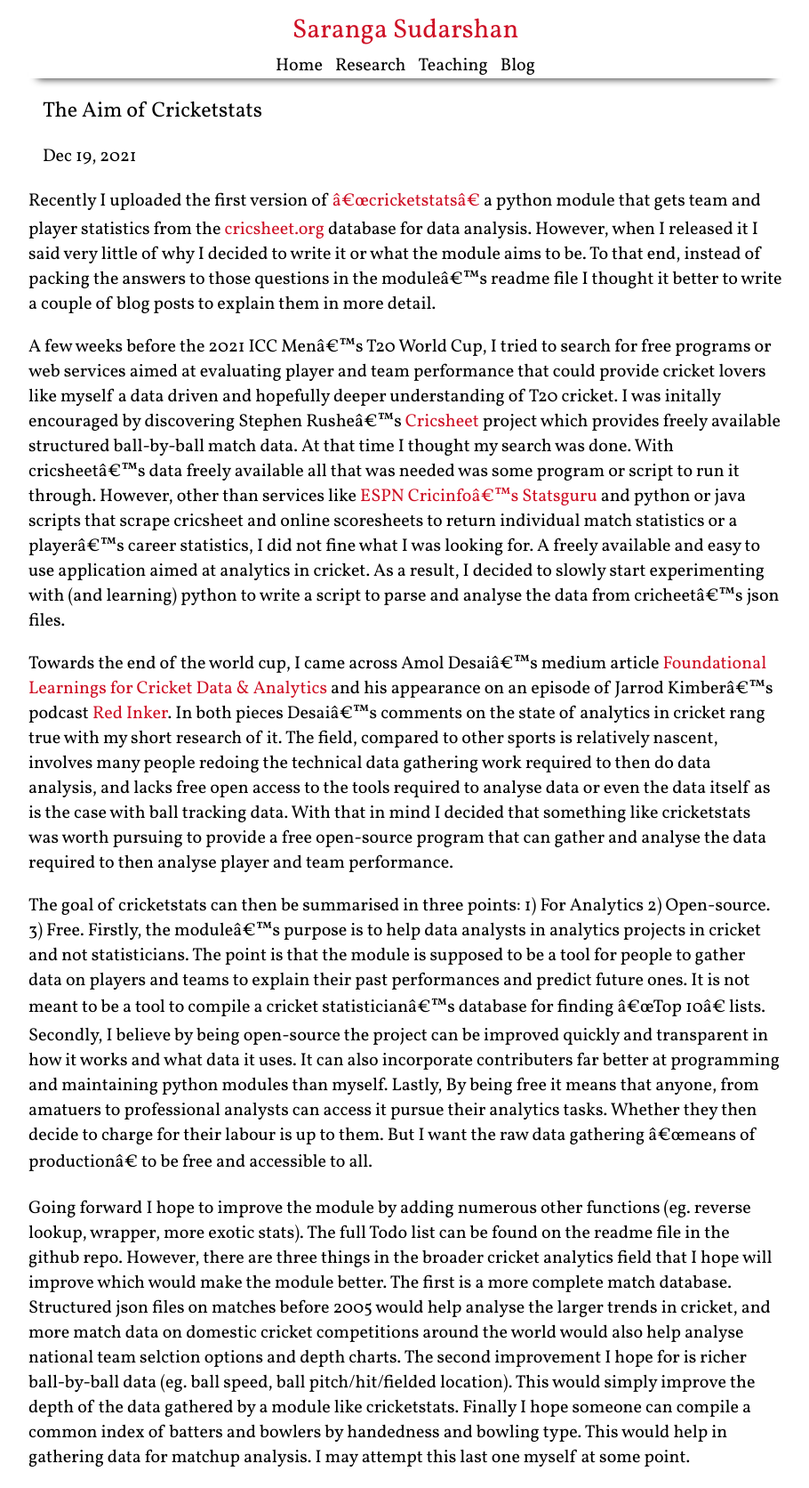
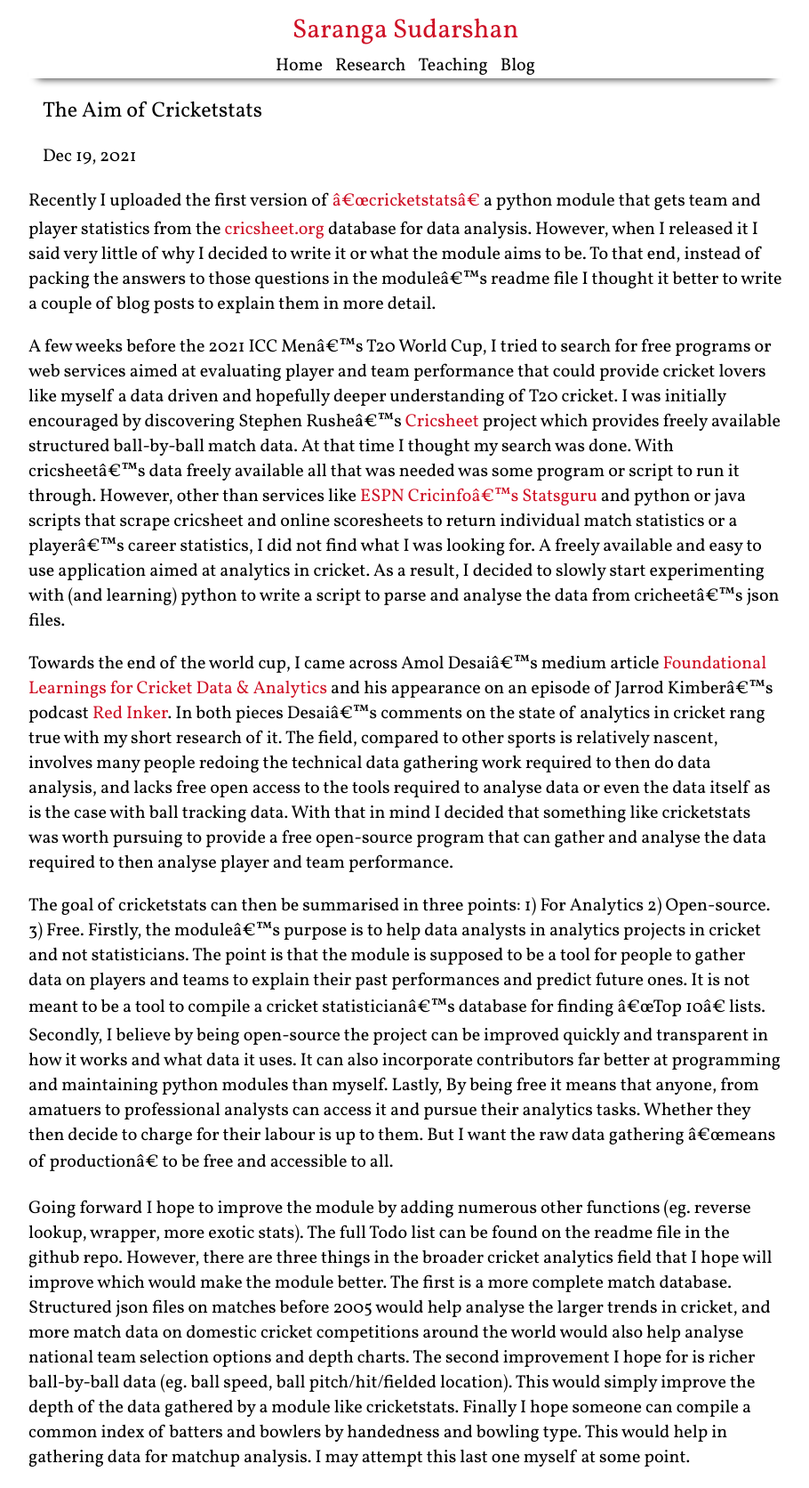
Before and after one commit to nsaranga/saranga.github.io, a Jekyll site: the page built from _posts/2021-12-19-TheAimOfCricketstats.md, in a window 1280 px wide. Shown: the whole page at 89% size, without its empty margins (184-1094 px from the left). Built offline with Jekyll 4.4.1, drawn with Linux system fonts in a browser that asks for light colours.

Commit message:
spelling

```diff
--- a/_posts/2021-12-19-TheAimOfCricketstats.md
+++ b/_posts/2021-12-19-TheAimOfCricketstats.md
@@ -6,10 +6,10 @@ categories: cricket
 ---
 Recently I uploaded the first version of ["cricketstats"](https://github.com/nsaranga/cricketstats) a python module that gets team and player statistics from the [cricsheet.org](https://cricsheet.org/) database for data analysis. However, when I released it I said very little of why I decided to write it or what the module aims to be. To that end, instead of packing the answers to those questions in the module's readme file I thought it better to write a couple of blog posts to explain them in more detail.
 
-A few weeks before the 2021 ICC Men's T20 World Cup, I tried to search for free programs or web services aimed at evaluating player and team performance that could provide cricket lovers like myself a data driven and hopefully deeper understanding of T20 cricket. I was initally encouraged by discovering Stephen Rushe's [Cricsheet](https://cricsheet.org/) project which provides freely available structured ball-by-ball match data. At that time I thought my search was done. With cricsheet's data freely available all that was needed was some program or script to run it through. However, other than services like [ESPN Cricinfo's Statsguru](https://stats.espncricinfo.com/ci/engine/stats/index.html) and python or java scripts that scrape cricsheet and online scoresheets to return individual match statistics or a player's career statistics, I did not fine what I was looking for. A freely available and easy to use application aimed at analytics in cricket. As a result, I decided to slowly start experimenting with (and learning) python to write a script to parse and analyse the data from cricheet's json files.
+A few weeks before the 2021 ICC Men's T20 World Cup, I tried to search for free programs or web services aimed at evaluating player and team performance that could provide cricket lovers like myself a data driven and hopefully deeper understanding of T20 cricket. I was initially encouraged by discovering Stephen Rushe's [Cricsheet](https://cricsheet.org/) project which provides freely available structured ball-by-ball match data. At that time I thought my search was done. With cricsheet's data freely available all that was needed was some program or script to run it through. However, other than services like [ESPN Cricinfo's Statsguru](https://stats.espncricinfo.com/ci/engine/stats/index.html) and python or java scripts that scrape cricsheet and online scoresheets to return individual match statistics or a player's career statistics, I did not find what I was looking for. A freely available and easy to use application aimed at analytics in cricket. As a result, I decided to slowly start experimenting with (and learning) python to write a script to parse and analyse the data from cricheet's json files.
 
 Towards the end of the world cup, I came across Amol Desai's medium article [Foundational Learnings for Cricket Data & Analytics](https://medium.com/boundary-line/foundational-learnings-for-cricket-data-analytics-ff19a06f76d2) and his appearance on an episode of Jarrod Kimber's podcast [Red Inker](https://podcasts.google.com/feed/aHR0cHM6Ly9hbmNob3IuZm0vcy8xNzc1NWJlMC9wb2RjYXN0L3Jzcw/episode/YzViMzMyNTgtZDYwZi00ZmRhLWI2ZWItYjZlMjFmYzQ3ZGQx?sa=X&ved=0CAUQkfYCahgKEwjIoq7vou_0AhUAAAAAHQAAAAAQvgE). In both pieces Desai's comments on the state of analytics in cricket rang true with my short research of it. The field, compared to other sports is relatively nascent, involves many people redoing the technical data gathering work required to then do data analysis, and lacks free open access to the tools required to analyse data or even the data itself as is the case with ball tracking data. With that in mind I decided that something like cricketstats was worth pursuing to provide a free open-source program that can gather and analyse the data required to then analyse player and team performance.
 
-The goal of cricketstats can then be summarised in three points: 1) For Analytics 2) Open-source. 3) Free. Firstly, the module's purpose is to help data analysts in analytics projects in cricket and not statisticians. The point is that the module is supposed to be a tool for people to gather data on players and teams to explain their past performances and predict future ones. It is not meant to be a tool to compile a cricket statistician's database for finding "Top 10" lists. Secondly, I believe by being open-source the project can be improved quickly and transparent in how it works and what data it uses. It can also incorporate contributers far better at programming and maintaining python modules than myself. Lastly, By being free it means that anyone, from amatuers to professional analysts can access it pursue their analytics tasks. Whether they then decide to charge for their labour is up to them. But I want the raw data gathering "means of production" to be free and accessible to all.
+The goal of cricketstats can then be summarised in three points: 1) For Analytics 2) Open-source. 3) Free. Firstly, the module's purpose is to help data analysts in analytics projects in cricket and not statisticians. The point is that the module is supposed to be a tool for people to gather data on players and teams to explain their past performances and predict future ones. It is not meant to be a tool to compile a cricket statistician's database for finding "Top 10" lists. Secondly, I believe by being open-source the project can be improved quickly and transparent in how it works and what data it uses. It can also incorporate contributors far better at programming and maintaining python modules than myself. Lastly, By being free it means that anyone, from amatuers to professional analysts can access it and pursue their analytics tasks. Whether they then decide to charge for their labour is up to them. But I want the raw data gathering "means of production" to be free and accessible to all.
 
-Going forward I hope to improve the module by adding numerous other functions (eg. reverse lookup, wrapper, more exotic stats). The full Todo list can be found on the readme file in the github repo. However, there are three things in the broader cricket analytics field that I hope will improve which would make the module better. The first is a more complete match database. Structured json files on matches before 2005 would help analyse the larger trends in cricket, and more match data on domestic cricket competitions around the world would also help analyse national team selction options and depth charts. The second improvement I hope for is richer ball-by-ball data (eg. ball speed, ball pitch/hit/fielded location). This would simply improve the depth of the data gathered by a module like cricketstats. Finally I hope someone can compile a common index of batters and bowlers by handedness and bowling type. This would help in gathering data for matchup analysis. I may attempt this last one myself at some point.
+Going forward I hope to improve the module by adding numerous other functions (eg. reverse lookup, wrapper, more exotic stats). The full Todo list can be found on the readme file in the github repo. However, there are three things in the broader cricket analytics field that I hope will improve which would make the module better. The first is a more complete match database. Structured json files on matches before 2005 would help analyse the larger trends in cricket, and more match data on domestic cricket competitions around the world would also help analyse national team selection options and depth charts. The second improvement I hope for is richer ball-by-ball data (eg. ball speed, ball pitch/hit/fielded location). This would simply improve the depth of the data gathered by a module like cricketstats. Finally I hope someone can compile a common index of batters and bowlers by handedness and bowling type. This would help in gathering data for matchup analysis. I may attempt this last one myself at some point.
```
